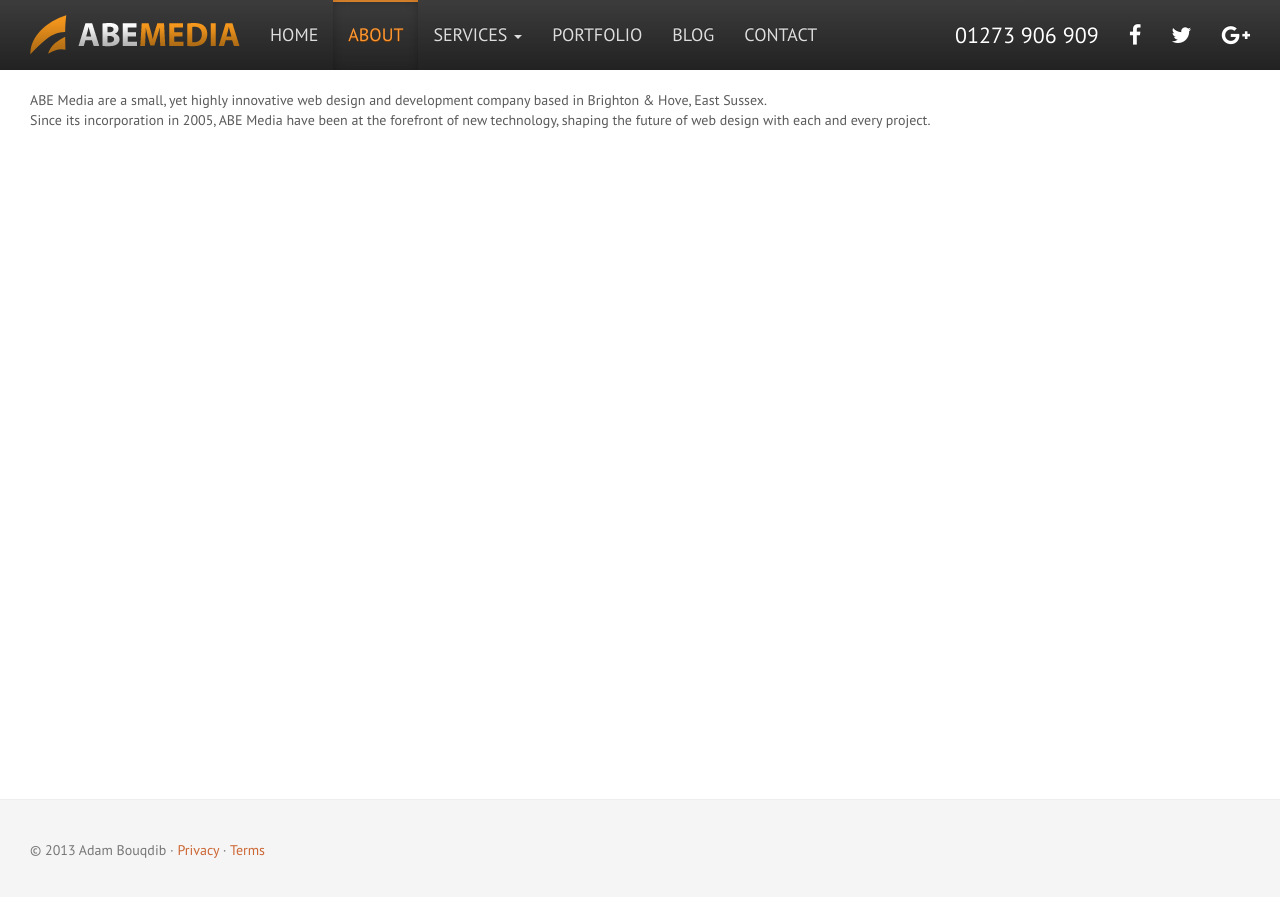
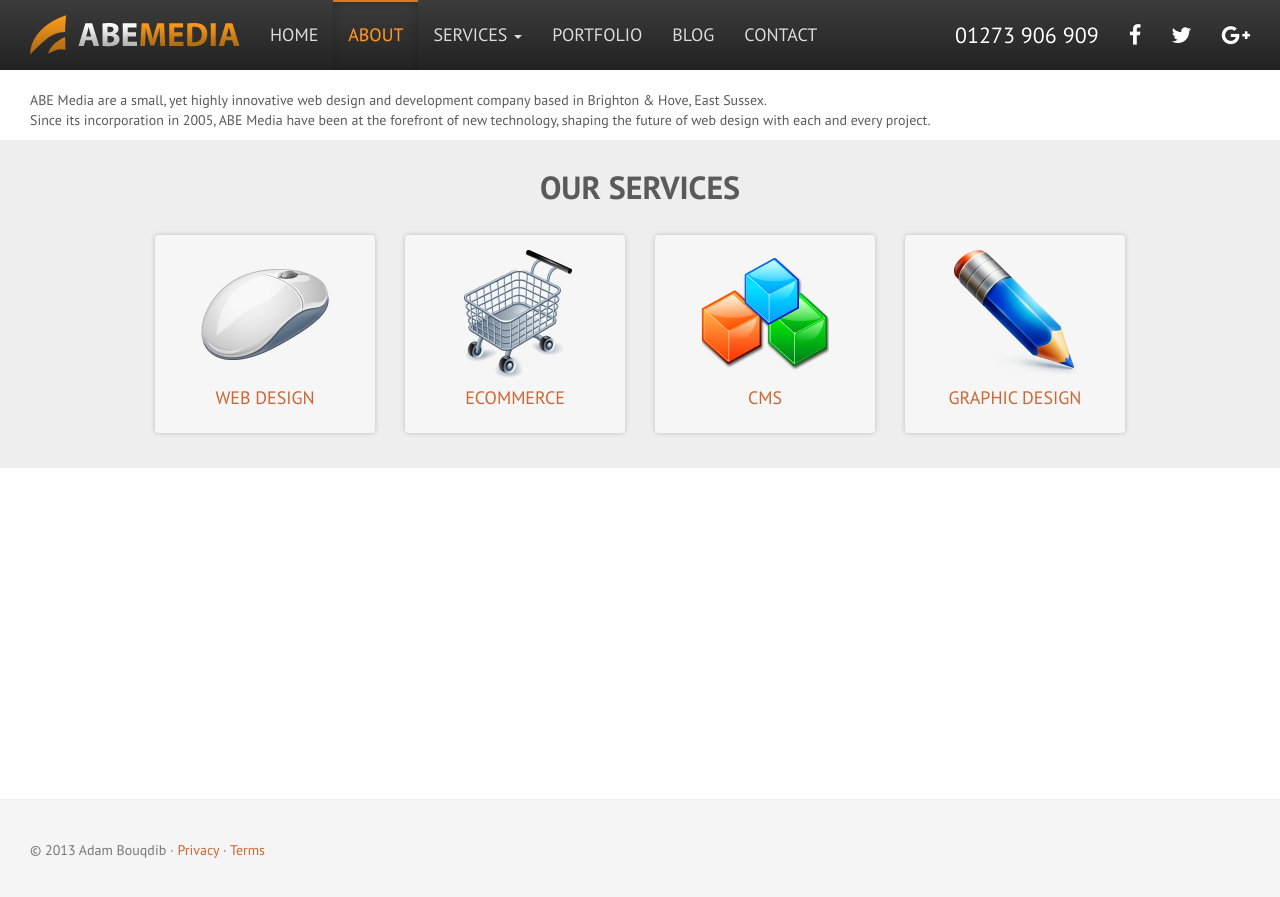
Before and after one commit to abemedia/abemedia.github.io, a Jekyll site: the page built from about.md, in a window 1280 px wide. Shown: the top 897 px of the page. Built offline with Jekyll 4.4.1, drawn with Linux system fonts in a browser that asks for light colours; nearby versions of some CDN libraries.

Commit message:
Update about.md

```diff
--- a/about.md
+++ b/about.md
@@ -7,6 +7,10 @@ sitemap:
     priority: 0.7
     changefreq: monthly
     lastmod: 2013-11-09T7:30:00
+bottom:
+    content: services
+    params:
+        title: Our Services
 ---
 ABE Media are a small, yet highly innovative web design and development company based in Brighton & Hove, East Sussex.
 Since its incorporation in 2005, ABE Media have been at the forefront of new technology, shaping the future of web design with each and every project.
```
